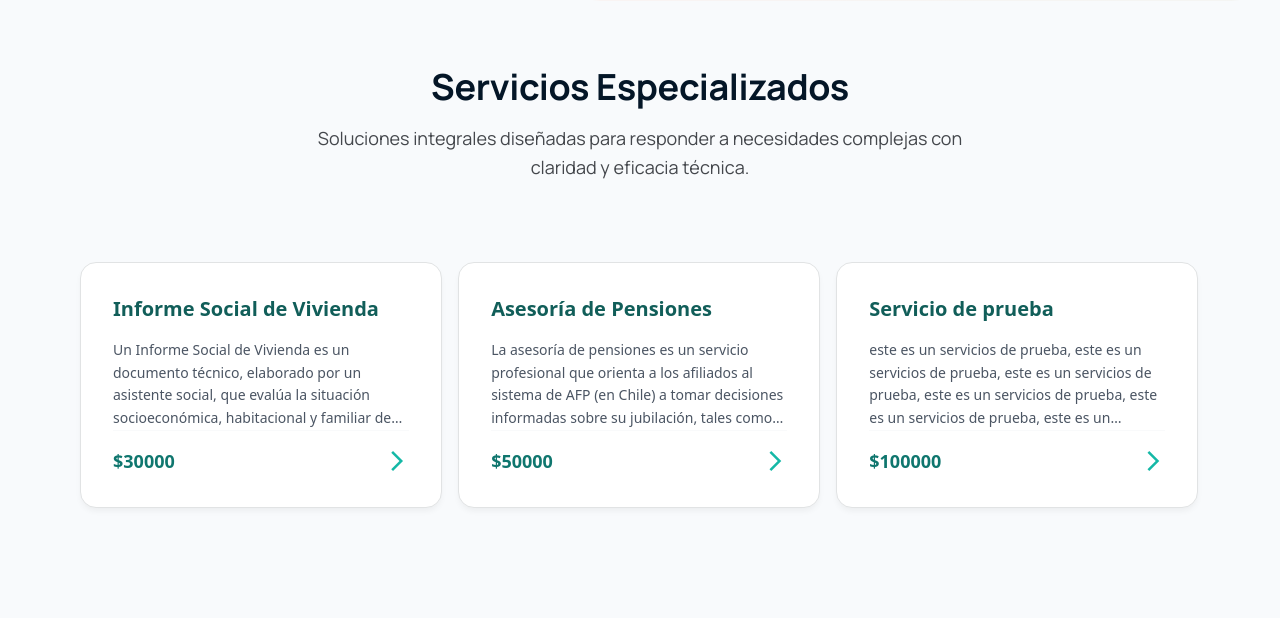
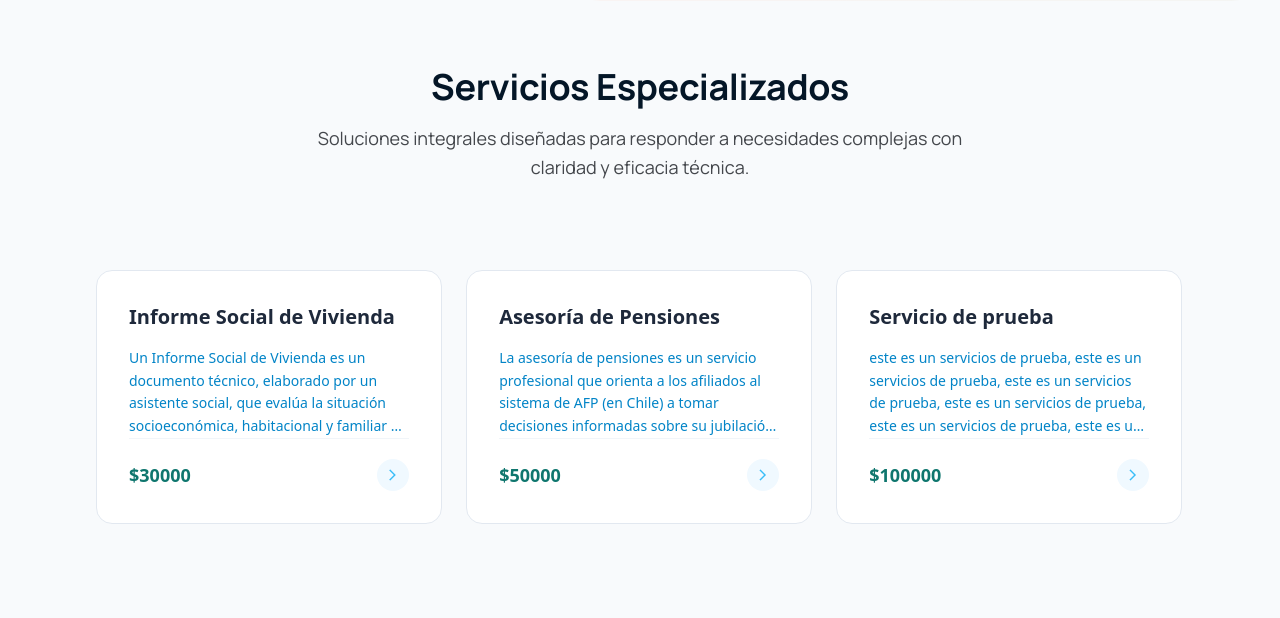
Before and after one commit to j0t4inc0de/asesora-ts, a Django app: page / in a window 1280 px wide. Shown: the part 735-1353 px from the top of the page. Run offline with Django 5.2, Linux system fonts and the light colour scheme; data comes from the database, SQL or seed files in the repository; some libraries are stand-ins or nearby versions.

Commit message:
mejora visual a seccion de servicios

```diff
--- a/asesorias/templates/components/card_servicio.html
+++ b/asesorias/templates/components/card_servicio.html
@@ -6,11 +6,14 @@
     class="block h-full group cursor-pointer outline-none focus:ring-2 focus:ring-teal-500 rounded-2xl"
   >
     <div
-      class="bg-white rounded-2xl shadow-ambient-low border border-surface-variant p-8 flex flex-col h-full hover:shadow-ambient-high transition-all duration-300"
+      class="bg-white rounded-2xl border border-slate-200 p-8 flex flex-col h-full transition-all duration-300 group-hover:-translate-y-1.5 group-hover:shadow-[0_10px_40px_-15px_rgba(13,148,136,0.2)] group-hover:border-teal-100 relative overflow-hidden"
     >
+      <!-- Línea decorativa superior que aparece en hover -->
+      <div class="absolute top-0 left-0 w-full h-1.5 bg-gradient-to-r from-teal-400 to-sky-500 opacity-0 group-hover:opacity-100 transition-opacity duration-300"></div>
+
       <div class="mb-4">
         <h3
-          class="text-xl font-bold text-teal-800 group-hover:text-teal-600 transition-colors"
+          class="text-xl font-bold text-slate-800 transition-colors"
         >
           {{ servicio.nombre }}
         </h3>
@@ -18,24 +21,26 @@
 
       <div class="flex-grow">
         <p
-          class="text-gray-600 text-sm leading-relaxed line-clamp-4 overflow-hidden"
+          class="text-sky-600 text-sm leading-relaxed line-clamp-4 overflow-hidden"
         >
           {{ servicio.descripcion }}
         </p>
       </div>
 
       <div
-        class="flex items-center justify-between mt-auto pt-4 border-t border-gray-50"
+        class="flex items-center justify-between mt-auto pt-5 border-t border-slate-100"
       >
         <span class="text-teal-700 font-bold text-lg"
           >${{ servicio.precio }}</span
         >
 
-        <span
-          class="material-symbols-outlined text-teal-500 transition-transform group-hover:translate-x-1"
-        >
-          arrow_forward_ios
-        </span>
+        <div class="w-8 h-8 rounded-full bg-sky-50 flex items-center justify-center group-hover:bg-sky-500 transition-colors duration-300">
+          <span
+            class="material-symbols-outlined text-sky-400 group-hover:text-white text-sm transition-transform duration-300 group-hover:translate-x-0.5"
+          >
+            arrow_forward_ios
+          </span>
+        </div>
       </div>
     </div>
   </a>
--- a/asesorias/templates/index.html
+++ b/asesorias/templates/index.html
@@ -111,28 +111,27 @@
         </p>
       </div>
 
-      <div class="relative group max-w-8xl mx-auto px-10">
+      <div class="relative group max-w-6xl mx-auto px-8">
         <button
           onclick="scrollCarousel('prev')"
-          class="absolute left-0 top-1/2 -translate-y-1/2 z-10 bg-white/80 backdrop-blur-sm p-2 rounded-full shadow-lg border border-gray-100 hover:bg-teal-500 hover:text-white transition-all opacity-0 group-hover:opacity-100"
+          class="absolute left-0 top-1/2 -translate-y-1/2 z-10 bg-white/90 backdrop-blur p-3 rounded-full shadow-md border border-slate-100 text-slate-400 hover:text-sky-600 hover:shadow-xl hover:border-sky-50 hover:scale-110 transition-all duration-300 opacity-0 group-hover:opacity-100 focus:outline-none flex items-center justify-center"
         >
-          <span class="material-symbols-outlined">chevron_left</span>
+          <span class="material-symbols-outlined text-1xl">chevron_left</span>
         </button>
 
         <div
           id="service-carousel"
-          class="flex overflow-x-hidden gap-4 scroll-smooth py-4 px-2"
+          class="flex overflow-x-hidden gap-6 scroll-smooth py-6 px-2 snap-x snap-mandatory"
         >
           {% for servicio in servicios %}
               {% include 'components/card_servicio.html' %}
           {% endfor %}
         </div>
-
         <button
           onclick="scrollCarousel('next')"
-          class="absolute right-0 top-1/2 -translate-y-1/2 z-10 bg-white/80 backdrop-blur-sm p-2 rounded-full shadow-lg border border-gray-100 hover:bg-teal-500 hover:text-white transition-all opacity-0 group-hover:opacity-100"
+          class="absolute right-0 top-1/2 -translate-y-1/2 z-10 bg-white/90 backdrop-blur p-3 rounded-full shadow-md border border-slate-100 text-slate-400 hover:text-sky-600 hover:shadow-xl hover:border-sky-50 hover:scale-110 transition-all duration-300 opacity-0 group-hover:opacity-100 focus:outline-none flex items-center justify-center"
         >
-          <span class="material-symbols-outlined">chevron_right</span>
+          <span class="material-symbols-outlined text-1xl">chevron_right</span>
         </button>
       </div>
     </div>
```
